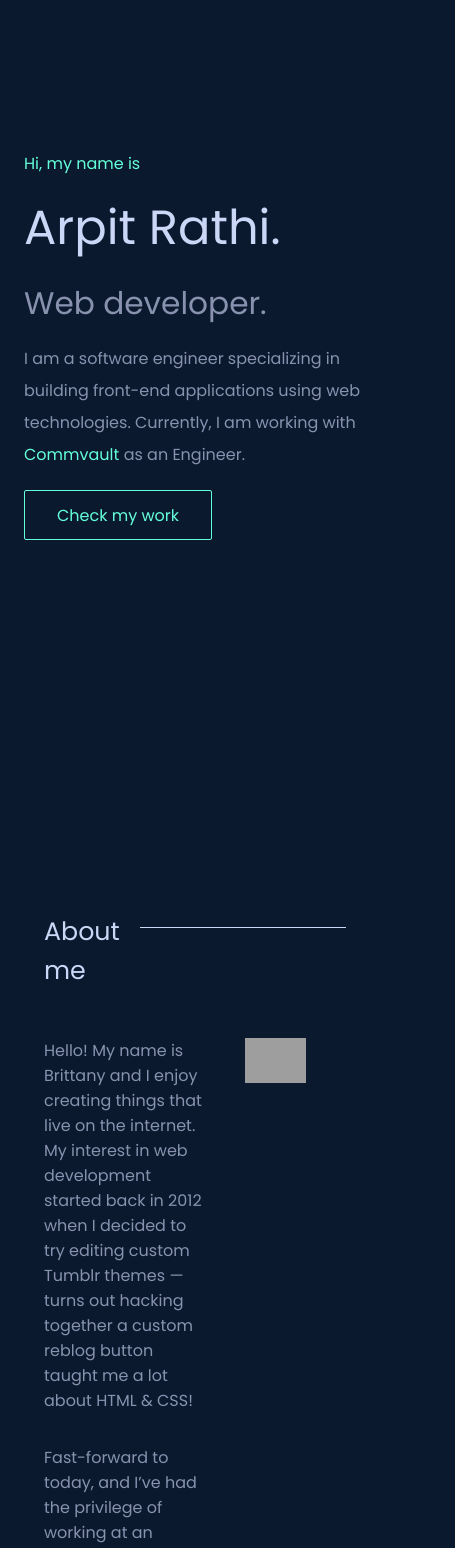
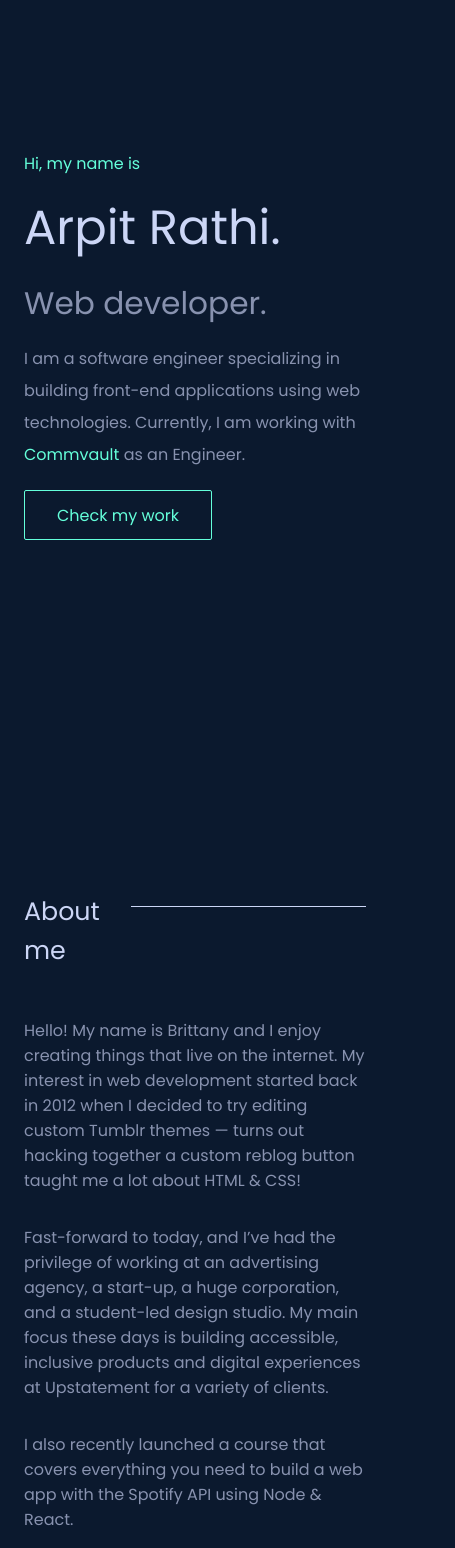
Before and after one commit to Arpit2218B/arpit_rathi, a Next.js app: page / in a window 390 px wide. Shown: the top 1548 px of the page, 455 px wide, since content can reach past the window. Built offline with nearby package versions, Linux system fonts and the light colour scheme; grey boxes are pictures that could not be loaded.

Commit message:
added responsiveness

```diff
--- a/components/About.jsx
+++ b/components/About.jsx
@@ -28,7 +28,7 @@ const About = () => {
                     </ul>
                 </div>
                 <div className={styles.right__section}>
-                    <img className={styles.image} src="https://assets-global.website-files.com/6005fac27a49a9cd477afb63/60576840e7d265198541a372_bavassano_homepage_gp.jpg"></img>
+                    <img className={styles.image} src="profile.jpg"></img>
                 </div>
             </div>
         </Layout>
--- a/components/Contact.jsx
+++ b/components/Contact.jsx
@@ -5,7 +5,8 @@ import StyledHeading from './StyledHeading';
 
 const Contact = () => {
     return (
-        <Layout id="contact">
+        <Layout id="contact" fitContent={true}>
+            <>
             <StyledHeading>Contact</StyledHeading>
             <div className={styles.container}>
                 <div className={styles.form}>
@@ -20,6 +21,7 @@ const Contact = () => {
                     <Twitter />
                 </div>
             </div>
+            </>
         </Layout>
     )
 }
--- a/components/FeaturedWork.jsx
+++ b/components/FeaturedWork.jsx
@@ -10,7 +10,7 @@ const FeaturedWork = () => {
         <Layout id="featuredwork">
             <StyledHeading>Featured work</StyledHeading>
             {projects.map(project => project.featureWork ? (
-                <FeaturedWorkData key={project.name} data={project} />
+                <FeaturedWorkData key={project.name} data={project}/>
             ) : null)}
         </Layout>
     )
--- a/components/Layout.jsx
+++ b/components/Layout.jsx
@@ -1,8 +1,8 @@
 import styles from '../styles/Layout.module.scss';
 
-const Layout = ({ id, children }) => {
+const Layout = ({ id, fitContent, children }) => {
     return (
-        <div id={id} className={styles.container}>
+        <div id={id} className={fitContent ? `${styles.container} ${styles.fitContent}` : `${styles.container}`}>
             {children}
         </div>
     )
--- a/styles/About.module.scss
+++ b/styles/About.module.scss
@@ -16,10 +16,24 @@
         flex: 1;
 
         .image {
-            width: 60%;
+            width: 70%;
             object-fit: contain;
             display: flex;
             z-index: 10000;
         }
     }
 }
+
+@media screen and (max-width: 812px) {
+    .container {
+        .left__section {
+            .content {
+                max-width: 100%;
+            }
+        }
+    }
+
+    .right__section {
+        display: none;
+    }
+}
--- a/styles/Contact.module.scss
+++ b/styles/Contact.module.scss
@@ -10,7 +10,7 @@
             background-color: var(--secondary-text-color);
             padding: 1rem;
             border: none;
-            border-radius: 4px;
+            border-radius: 2px;
             margin-bottom: 1rem;
             color: var(--secondary-color);
             outline-color: var(--primary-color);
@@ -22,6 +22,7 @@
 
         .textarea {
             height: 150px;
+            resize: none;
         }
 
         .button {
@@ -30,7 +31,7 @@
             border: none;
             border-radius: 4px;
             margin: 1rem 0;
-            color: var(--secondary-text-color);
+            color: var(--primary-text-color);
             font-size: 1.2rem;
             font-weight: 600;
             cursor: pointer;
@@ -59,6 +60,7 @@
         flex-direction: column;
 
         .icons {
+            justify-content: space-between;
             * {
                 font-size: 2rem;
             }
--- a/styles/FeaturedWork.module.scss
+++ b/styles/FeaturedWork.module.scss
@@ -61,6 +61,7 @@
     }
 }
 
+@media screen and (min-width: 812px) {
     .right {
         flex-direction: row-reverse;
 
@@ -87,3 +88,16 @@
             }
         }
     }
+}
+
+@media screen and (max-width: 812px) {
+    .featured__work {
+        .image__container {
+            display: none;
+        }
+
+        .container {
+            width: 100%;
+        }
+    }
+}
--- a/styles/Layout.module.scss
+++ b/styles/Layout.module.scss
@@ -4,3 +4,8 @@
     padding: 0.5rem;
     min-height: 100vh;
 }
+
+.fitContent {
+    min-height: fit-content;
+    margin-bottom: 2rem;
+}
--- a/styles/globals.css
+++ b/styles/globals.css
@@ -53,7 +53,7 @@ a {
   content: "";
   display: block;
   position: relative;
-  top: 15px;
+  top: 14px;
   width: 300px;
   height: 1pt;
   margin-left: 10px;
@@ -66,6 +66,6 @@ ul {
 
 @media screen and (max-width: 1200px) {
   body {
-    padding: 36px;
+    padding: 1rem;
   }
 }
```
Also changed, not shown: public/banner.jpeg (added), public/profile.jpg (added). Lines whose indentation alone changed are shown as unchanged.
